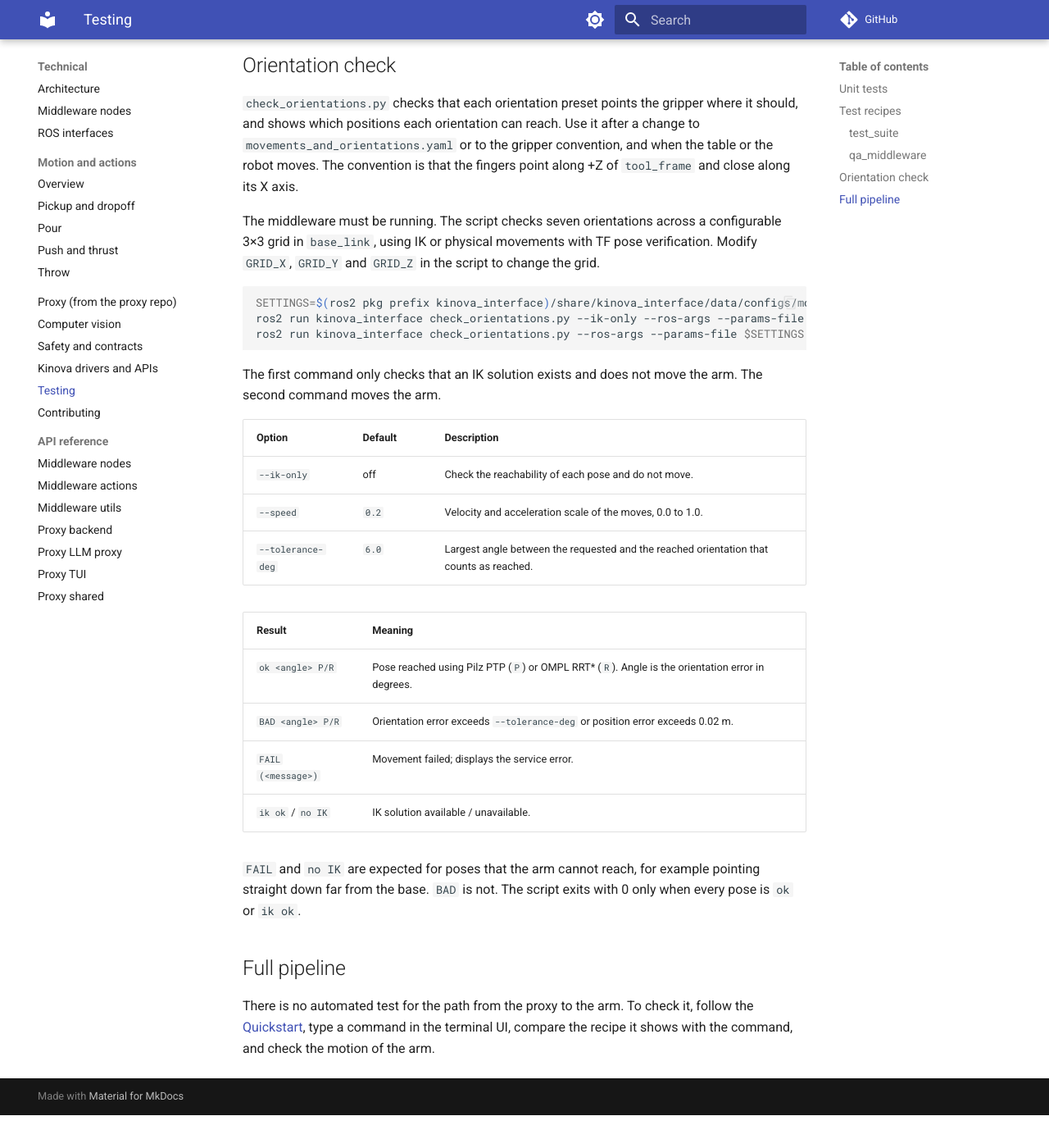
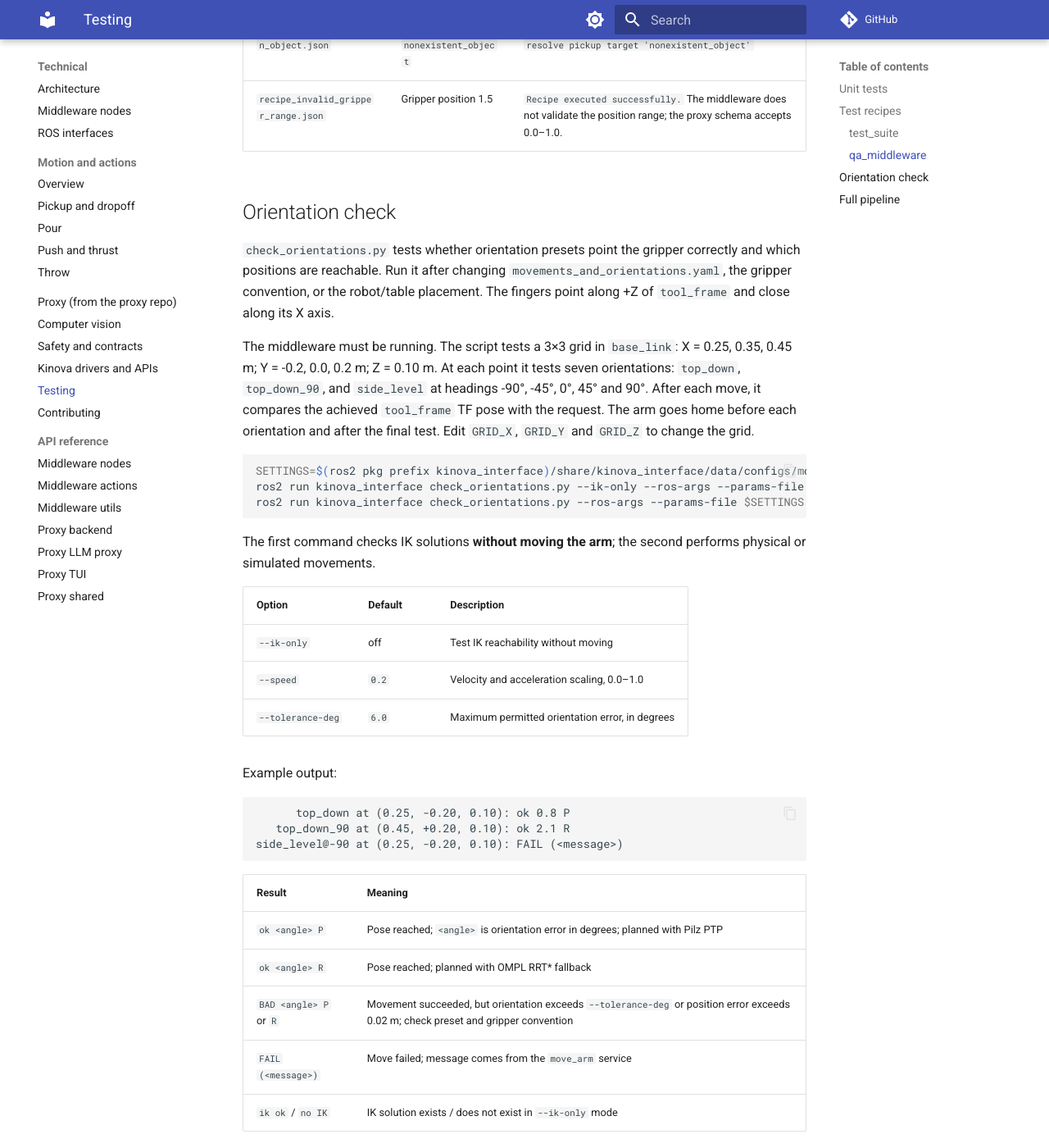
Before and after one commit to Jeremy-Allan/ROS2-middleware, an MkDocs documentation site: the page built from docs/technical/testing.md, in a window 1280 px wide and 1400 px high, scrolled down 3097 px. Shown: the whole window at 82% size. Built offline with MkDocs 1.6.1 and Material for MkDocs 9.7.7, drawn with Linux system fonts in a browser that asks for light colours; comment, search, counter and statistics services are not loaded; before the commit the page ends 4457 px from its top, so only the background shows below that; some of the changed text lies outside the part shown.

Commit message:
Update testing.md

````diff
--- a/docs/technical/testing.md
+++ b/docs/technical/testing.md
@@ -3,13 +3,11 @@
 The middleware provides unit tests, test recipes and gripper orientation checks, all independent of the proxy. See the proxy [README](https://github.com/paul-isit/embodied-ai-proxy#evaluating-an-llm-with-test-suites) for its tests.
 
 !!! warning
-    The test recipes and the orientation check move the arm. Run them in simulation first. On a real arm, clear the workspace before each run.
+    Test recipes and the orientation check can move the arm. Run them in simulation first. On real hardware, clear the workspace before each run.
 
 ## Unit tests
 
-The unit tests replace MoveIt, the controllers and the other nodes with mocks. They need ROS 2 and a built workspace. They do not need a running middleware or an arm.
-
-Build the workspace, then run the tests from the `kinova_interface` package:
+Unit tests mock MoveIt, controllers and other nodes. They require ROS 2 and a built workspace, but not running middleware or a physical arm.
 
 ```bash
 cd ~/workspace/ros2_kortex_ws
@@ -19,75 +17,77 @@
 python3 -m pytest test -q
 ```
 
-To run one file, give its path, for example `python3 -m pytest test/test_motion.py -v`.
+Run a single file with, for example, `python3 -m pytest test/test_motion.py -v`.
 
-Rebuild `kinova_interfaces` after modifying `.srv` or `.msg` files to avoid failures caused by outdated generated interfaces.
+Tests depend on generated `kinova_interfaces` code. Rebuild after changing `.srv` or `.msg` files; stale builds can produce errors such as `'GetRobotParameters_Response' object has no attribute 'held_objects'`. The `ros_context` fixture in `conftest.py` initialises `rclpy` using `motion_settings.yaml`, as the launch file does.
 
-| File | Covers |
+| File | Coverage |
 |---|---|
-| `test_arm_actions.py` | `ArmActions` and the ten actions in `actions/`. |
-| `test_motion.py` | `actions/motion.py`: planning chains, planner fallback, straight-line moves and execution. |
-| `test_utils_grasping.py` | `utils/grasping.py`: grasp and placement candidates and their ranking. |
-| `test_utils_geometry.py` | `utils/geometry.py`, including the orientation presets. |
-| `test_utils_ros.py` | `utils/ros.py`. |
-| `test_json_parser_node.py` | `json_parser_node`: recipe loading, step dispatch and status. |
-| `test_environment_mapping_node.py` | `environment_mapping_node`: objects, scene updates, attach and detach. |
-| `test_hardware_interface_client.py` | `kinova_hardware_client`: services, goals, faults and status. |
-| `test_telemetry_node.py` | `telemetry_node`: status aggregation and fault controller recovery. |
+| `test_arm_actions.py` | `ArmActions` and the ten actions in `actions/` |
+| `test_motion.py` | `actions/motion.py`: planning chains, planner fallback, straight-line moves and execution |
+| `test_utils_grasping.py` | `utils/grasping.py`: grasp and placement candidates and ranking |
+| `test_utils_geometry.py` | `utils/geometry.py`, including orientation presets |
+| `test_utils_ros.py` | `utils/ros.py` |
+| `test_json_parser_node.py` | Recipe loading, step dispatch and status |
+| `test_environment_mapping_node.py` | Objects, scene updates, attachment and detachment |
+| `test_hardware_interface_client.py` | Hardware services, goals, faults and status |
+| `test_telemetry_node.py` | Status aggregation and fault-controller recovery |
 
 The `computer_vision` package has no tests.
 
 ## Test recipes
 
-`recipes/test_suite/` has one recipe for each of the composite actions. `recipes/test_suite/qa_middleware/` has the same seven recipes and 18 more. Both folders are installed with the package.
+`recipes/test_suite/` contains seven composite-action recipes. `recipes/test_suite/qa_middleware/` contains the same seven plus 18 additional recipes. Both directories are installed with the package.
 
-Start the middleware with a recipe. The path is relative to the installed `recipes` folder, and the recipe runs once, two seconds after start-up:
+Launch the middleware with a recipe (path relative to the installed `recipes` directory). It runs once, two seconds after startup:
 
 ```bash
 ros2 launch kinova_interface robot.launch.py recipe:=test_suite/recipe_pickup.json
 ```
 
-Or run a recipe file against a middleware that is already running:
+Alternatively, execute a recipe against running middleware:
 
 ```bash
 ros2 run kinova_interface run_recipe.py <path-to-recipe.json>
 ```
 
-Successful execution logs `--- All Tasks Completed ---`. `run_recipe.py` reports `success` and `message`, exiting with code 0 on success.
+Successful execution logs `--- All Tasks Completed ---`. `run_recipe.py` prints `success=` and `message=` (for example, `message=Recipe executed successfully.`) and exits with code 0 on success.
 
 ### test_suite
 
-| Recipe | Purpose |
+| Recipe | Test behaviour |
 |---|---|
-| `recipe_pickup.json` | Multiple pickups and returns |
-| `recipe_grasp_styles.json` | Alternative grasp styles |
-| `recipe_dropoff.json` | Object placement |
-| `recipe_pour.json` | Pouring |
-| `recipe_push.json` | Pushing |
-| `recipe_throw.json` | Throwing |
-| `recipe_thrust.json` | Thrusting |
+| `recipe_pickup.json` | Picks up `blue_cube`, then `water_bottle`; returns the cube before the second pickup and returns the bottle afterward |
+| `recipe_grasp_styles.json` | Tests non-default grasp styles on two objects, returning each |
+| `recipe_dropoff.json` | Places `water_bottle` upright at the centre of `delivery_tray` |
+| `recipe_pour.json` | Side-grasps `water_bottle` and pours toward `delivery_tray` |
+| `recipe_push.json` | Pushes `water_bottle` forward without grasping |
+| `recipe_throw.json` | Picks up and throws `water_bottle` forward |
+| `recipe_thrust.json` | Side-grasps and thrusts `water_bottle` forward |
 
 ### qa_middleware
 
-| Group | Recipes |
+| Group | Recipes and purpose |
 |---|---|
-| Home and gripper | `recipe_home_only.json`, `recipe_gripper_open.json`, `recipe_gripper_close.json` |
-| Moves | `recipe_single_move.json`, `recipe_relative_up.json`, `recipe_relative_forward.json`, `recipe_relative_retreat.json`, `recipe_relative_down_left_right.json` |
-| Pick and place | `recipe_pickup_isolated.json`, `recipe_pick_and_place_blue_cube.json`, `recipe_pick_and_place_water_bottle.json`, `recipe_multi_object.json` |
-| Composite variations | `recipe_pour_in_place.json`, `recipe_throw_held_object.json` |
+| Home and gripper | `recipe_home_only.json`; `recipe_gripper_open.json` (0.0); `recipe_gripper_close.json` (1.0) |
+| Moves | `recipe_single_move.json` (to `water_bottle`); `recipe_relative_up.json`, `recipe_relative_forward.json`, `recipe_relative_retreat.json`, `recipe_relative_down_left_right.json` (named vectors in `movements_and_orientations.yaml`) |
+| Pick and place | `recipe_pickup_isolated.json`; `recipe_pick_and_place_blue_cube.json`, `recipe_pick_and_place_water_bottle.json` (place on `delivery_tray`); `recipe_multi_object.json` (cube, then bottle on tray) |
+| Composite variations | `recipe_pour_in_place.json` (no `destination` or `direction`); `recipe_throw_held_object.json` (no `target`) |
 
-| Recipe | Input | `message` of `run_recipe.py` |
+Invalid-input tests:
+
+| Recipe | Input | `run_recipe.py` message |
 |---|---|---|
-| `recipe_invalid_empty_steps.json` | A recipe without steps. | `No executable steps in recipe` |
-| `recipe_invalid_unsupported_action.json` | The action `fly`. | `Recipe failed at step 1 (fly): Unknown action 'fly'` |
-| `recipe_invalid_unknown_object.json` | A pickup of `nonexistent_object`. | `Recipe failed at step 1 (pickup): Could not resolve pickup target 'nonexistent_object'` |
-| `recipe_invalid_gripper_range.json` | A gripper position of 1.5. | `Recipe executed successfully.` The middleware does not check the range of the position. The proxy schema accepts 0.0 to 1.0. |
+| `recipe_invalid_empty_steps.json` | No steps | `No executable steps in recipe` |
+| `recipe_invalid_unsupported_action.json` | Unsupported action `fly` | `Recipe failed at step 1 (fly): Unknown action 'fly'` |
+| `recipe_invalid_unknown_object.json` | Pickup of `nonexistent_object` | `Recipe failed at step 1 (pickup): Could not resolve pickup target 'nonexistent_object'` |
+| `recipe_invalid_gripper_range.json` | Gripper position 1.5 | `Recipe executed successfully.` The middleware does not validate the position range; the proxy schema accepts 0.0–1.0. |
 
 ## Orientation check
 
-`check_orientations.py` checks that each orientation preset points the gripper where it should, and shows which positions each orientation can reach. Use it after a change to `movements_and_orientations.yaml` or to the gripper convention, and when the table or the robot moves. The convention is that the fingers point along +Z of `tool_frame` and close along its X axis.
+`check_orientations.py` tests whether orientation presets point the gripper correctly and which positions are reachable. Run it after changing `movements_and_orientations.yaml`, the gripper convention, or the robot/table placement. The fingers point along +Z of `tool_frame` and close along its X axis.
 
-The middleware must be running. The script checks seven orientations across a configurable 3×3 grid in `base_link`, using IK or physical movements with TF pose verification. Modify `GRID_X`, `GRID_Y` and `GRID_Z` in the script to change the grid.
+The middleware must be running. The script tests a 3×3 grid in `base_link`: X = 0.25, 0.35, 0.45 m; Y = -0.2, 0.0, 0.2 m; Z = 0.10 m. At each point it tests seven orientations: `top_down`, `top_down_90`, and `side_level` at headings -90°, -45°, 0°, 45° and 90°. After each move, it compares the achieved `tool_frame` TF pose with the request. The arm goes home before each orientation and after the final test. Edit `GRID_X`, `GRID_Y` and `GRID_Z` to change the grid.
 
 ```bash
 SETTINGS=$(ros2 pkg prefix kinova_interface)/share/kinova_interface/data/configs/motion_settings.yaml
@@ -95,23 +95,32 @@
 ros2 run kinova_interface check_orientations.py --ros-args --params-file $SETTINGS
 ```
 
-The first command only checks that an IK solution exists and does not move the arm. The second command moves the arm.
+The first command checks IK solutions **without moving the arm**; the second performs physical or simulated movements.
 
 | Option | Default | Description |
 |---|---|---|
-| `--ik-only` | off | Check the reachability of each pose and do not move. |
-| `--speed` | `0.2` | Velocity and acceleration scale of the moves, 0.0 to 1.0. |
-| `--tolerance-deg` | `6.0` | Largest angle between the requested and the reached orientation that counts as reached. |
+| `--ik-only` | off | Test IK reachability without moving |
+| `--speed` | `0.2` | Velocity and acceleration scaling, 0.0–1.0 |
+| `--tolerance-deg` | `6.0` | Maximum permitted orientation error, in degrees |
+
+Example output:
+
+```text
+      top_down at (0.25, -0.20, 0.10): ok 0.8 P
+   top_down_90 at (0.45, +0.20, 0.10): ok 2.1 R
+side_level@-90 at (0.25, -0.20, 0.10): FAIL (<message>)
+```
 
 | Result | Meaning |
 |---|---|
-| `ok <angle> P/R` | Pose reached using Pilz PTP (`P`) or OMPL RRT* (`R`). Angle is the orientation error in degrees. |
-| `BAD <angle> P/R` | Orientation error exceeds `--tolerance-deg` or position error exceeds 0.02 m. |
-| `FAIL (<message>)` | Movement failed; displays the service error. |
-| `ik ok` / `no IK` | IK solution available / unavailable. |
+| `ok <angle> P` | Pose reached; `<angle>` is orientation error in degrees; planned with Pilz PTP |
+| `ok <angle> R` | Pose reached; planned with OMPL RRT* fallback |
+| `BAD <angle> P` or `R` | Movement succeeded, but orientation exceeds `--tolerance-deg` or position error exceeds 0.02 m; check preset and gripper convention |
+| `FAIL (<message>)` | Move failed; message comes from the `move_arm` service |
+| `ik ok` / `no IK` | IK solution exists / does not exist in `--ik-only` mode |
 
-`FAIL` and `no IK` are expected for poses that the arm cannot reach, for example pointing straight down far from the base. `BAD` is not. The script exits with 0 only when every pose is `ok` or `ik ok`.
+`FAIL` and `no IK` can be expected for unreachable poses, such as pointing straight down far from the base; `BAD` should be investigated. The script exits with code 0 only if every pose reports `ok` or `ik ok`.
 
 ## Full pipeline
 
-There is no automated test for the path from the proxy to the arm. To check it, follow the [Quickstart](../user-guide/quickstart.md), type a command in the terminal UI, compare the recipe it shows with the command, and check the motion of the arm.
+There is no automated end-to-end test from the proxy to the arm. Follow the [Quickstart](../user-guide/quickstart.md), enter a command in the terminal UI, compare the generated recipe with the instruction, and verify the arm's motion.
````
